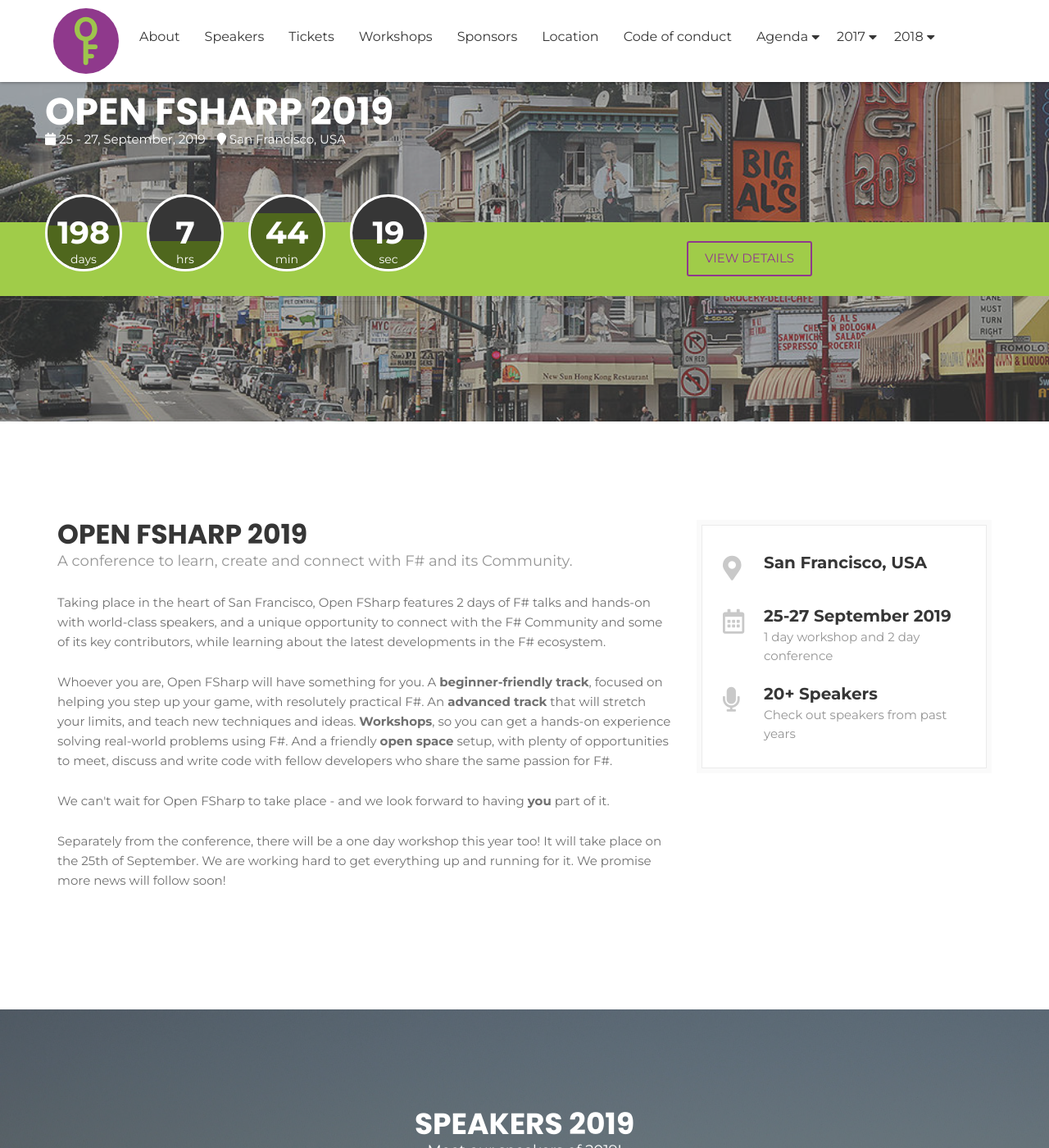
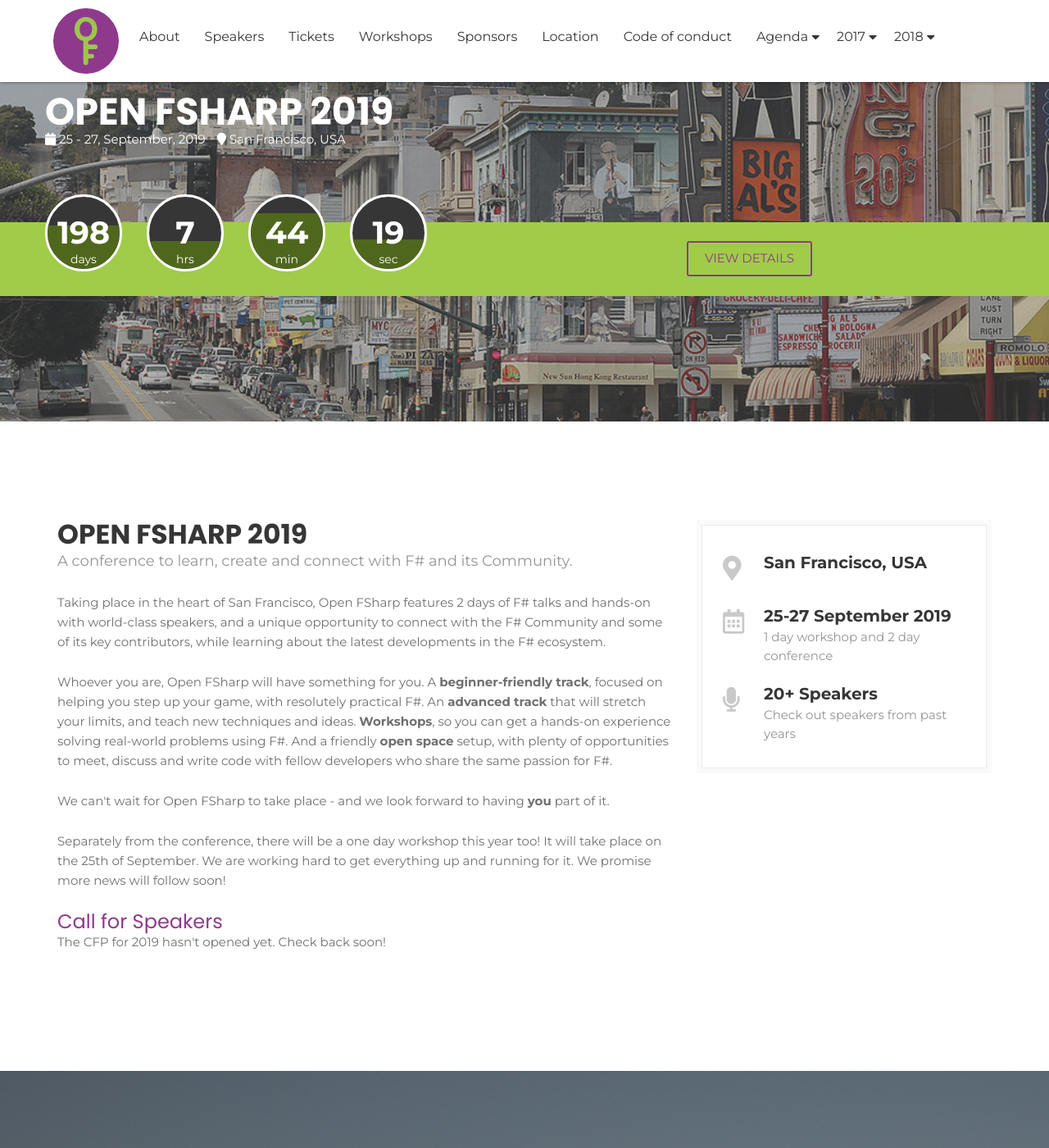
Before and after one commit to open-fsharp/open-fsharp.github.io, a Jekyll site: the page built from index.html, in a window 1280 px wide and 1400 px high, scrolled down 226 px. Shown: the whole window at 82% size. Built offline with Jekyll 4.4.1, drawn with Linux system fonts in a browser that asks for light colours; nearby versions of some CDN libraries; the list of posts is cut into pages by our own code; comment, search, counter and statistics services are not loaded.

Commit message:
Adds note about CFP

```diff
--- a/index.html
+++ b/index.html
@@ -75,6 +75,9 @@
 
 					<p>Separately from the conference, there will be a one day workshop this year too! It will take place on the 25th of September.
 							We are working hard to get everything up and running for it. We promise more news will follow soon!</p>
+
+					<h3 class="header-title">Call for Speakers</h3>
+					<p class="header-desc">The CFP for 2019 hasn't opened yet. Check back soon!</p>
 
 					<!-- <div class="button-group">
 						<a href="#tickets" class="custom-btn hvr-bounce-to-bottom">Buy Ticket</a>
```
